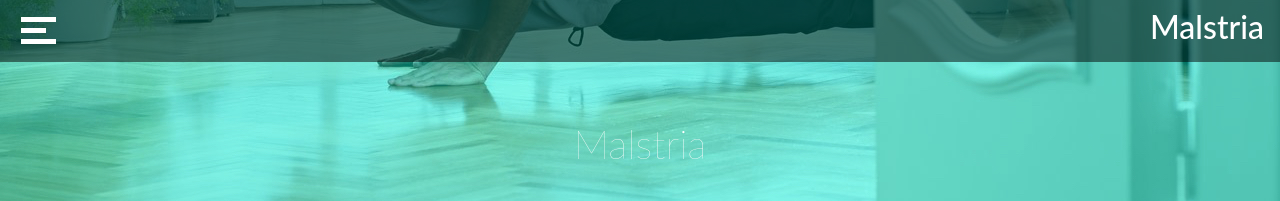
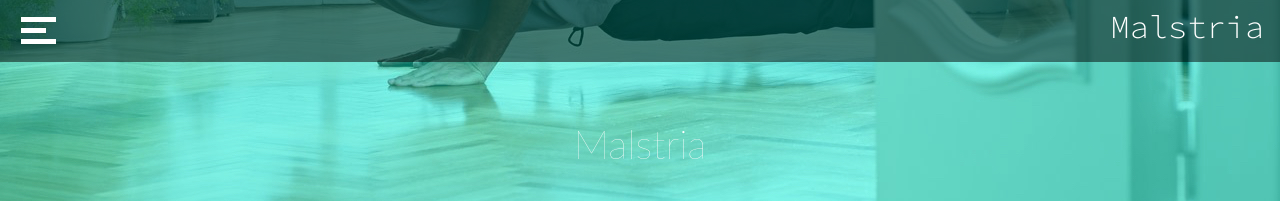
Before and after one commit to Tony8egan/www.TonesDesigns, a Jekyll site: the page built from Malstria.markdown, in a window 1280 px wide. Shown: the top 201 px of the page. Built offline with Jekyll 4.4.1, drawn with Linux system fonts in a browser that asks for light colours; nearby versions of some CDN libraries.

Commit message:
Update Malstria.html

```diff
--- a/_layouts/Malstria.html
+++ b/_layouts/Malstria.html
@@ -12,6 +12,11 @@
         <link rel="stylesheet" href="https://fonts.googleapis.com/css?family=Oxanium">
         <link rel="icon" type="image/png" href="images/TD2.png">
         <link rel="shortcut icon" type="image/png" href="images/TD2.png">
+
+                <link rel="preconnect" href="https://fonts.googleapis.com">
+<link rel="preconnect" href="https://fonts.gstatic.com" crossorigin>
+<link href="https://fonts.googleapis.com/css2?family=Montserrat&family=Roboto+Slab:wght@300;400&family=Source+Code+Pro:wght@200;300&display=swap" rel="stylesheet">
+
 
 </head>
 
@@ -56,7 +61,9 @@
           <div class="bar3" style = "margin-left:5px;cursor:pointer;"></div>
       </div>
 
-        <H2 style="color:white;text-align:center;"><a href="/Projects.html">Malstria</a></H2>
+        <H2 style="color:white;text-align:center;font-family: 'Montserrat', sans-serif;
+        font-family: 'Roboto Slab', serif;
+        font-family: 'Source Code Pro', monospace;"><a href="/Projects.html">Malstria</a></H2>
 
 
     </nav>
```
